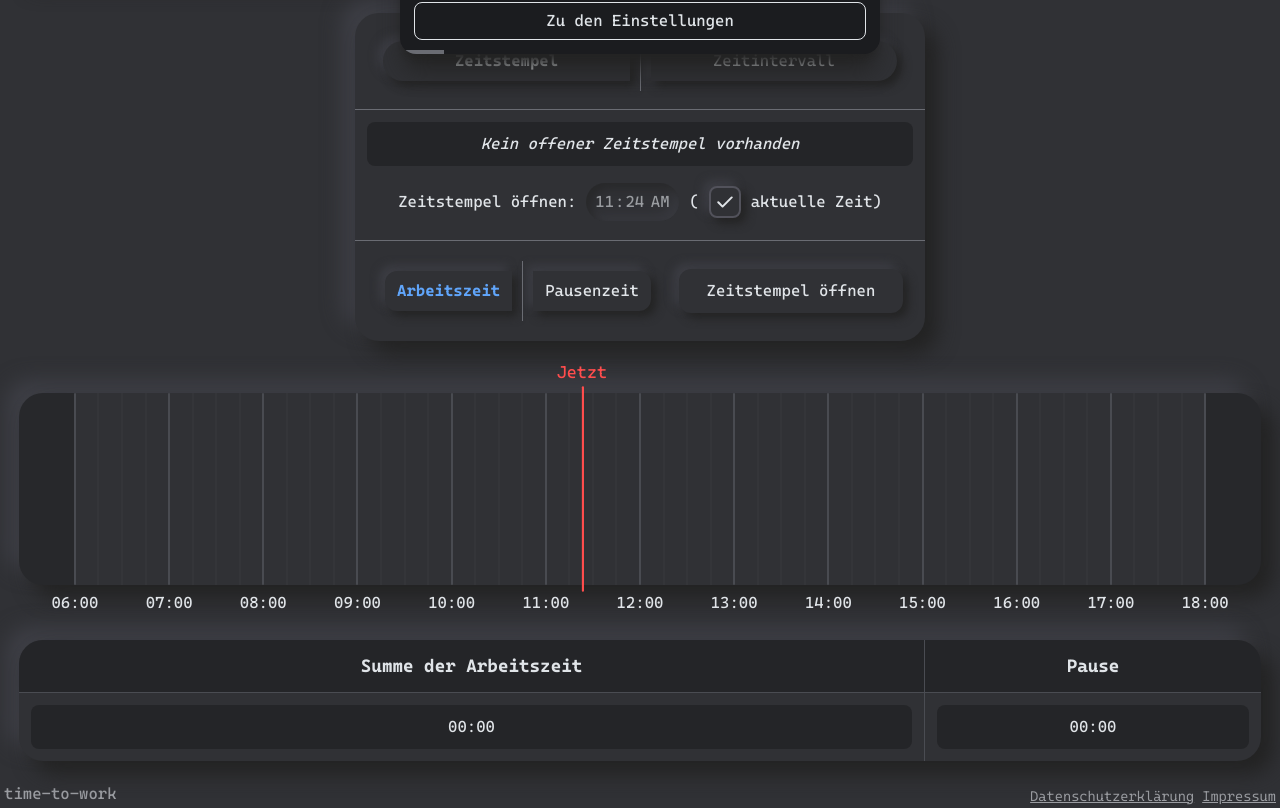
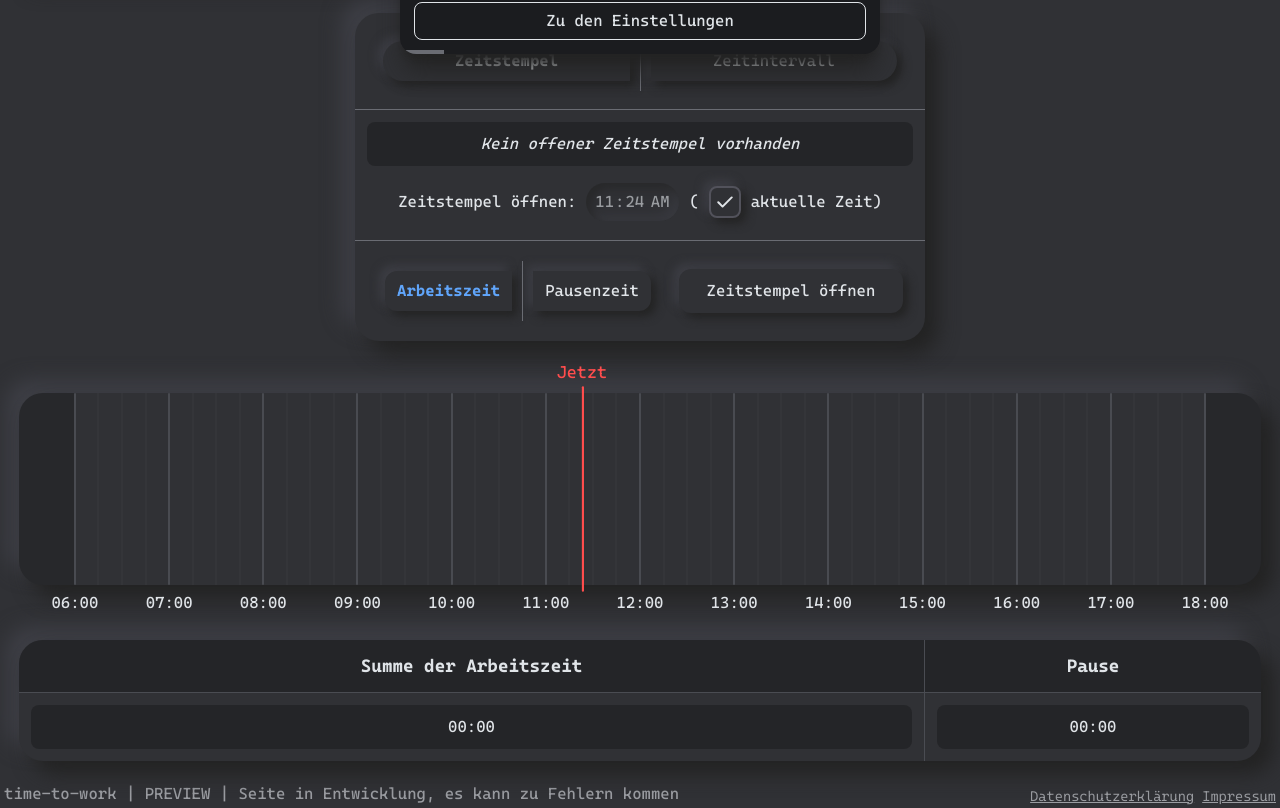
Before and after one commit to bdav-dev/time-to-work-next, a Next.js app: page / in a window 1280 px wide. Shown: the part 152-960 px from the top of the page. Built offline with nearby package versions, Linux system fonts and the light colour scheme.

Commit message:
Added "site under construction" disclaimer

```diff
--- a/src/components/layout/page/Footer.tsx
+++ b/src/components/layout/page/Footer.tsx
@@ -4,7 +4,7 @@ export default function Footer() {
 
     return (
         <div className={'py-0.5 px-1 flex flex-row gap-2 items-end text-neumorphic-500 dark:text-neumorphic-400'}>
-            time-to-work
+            time-to-work | PREVIEW | Seite in Entwicklung, es kann zu Fehlern kommen
 
             <Hyperlink className={'ml-auto text-sm font-[350]'} href={"https://www.bdav.dev/datenschutzerklaerung"}>
                 Datenschutzerklärung
```
